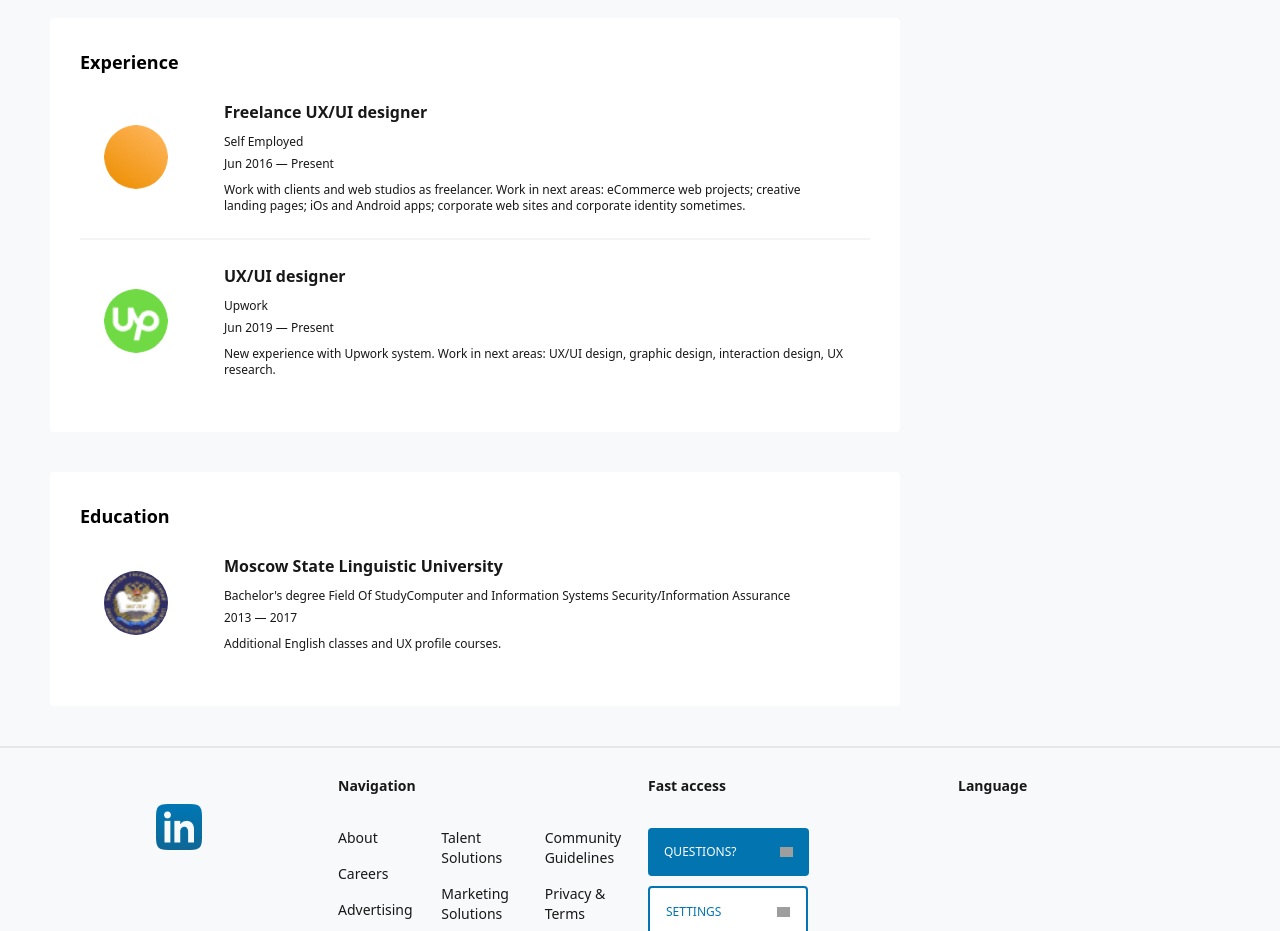
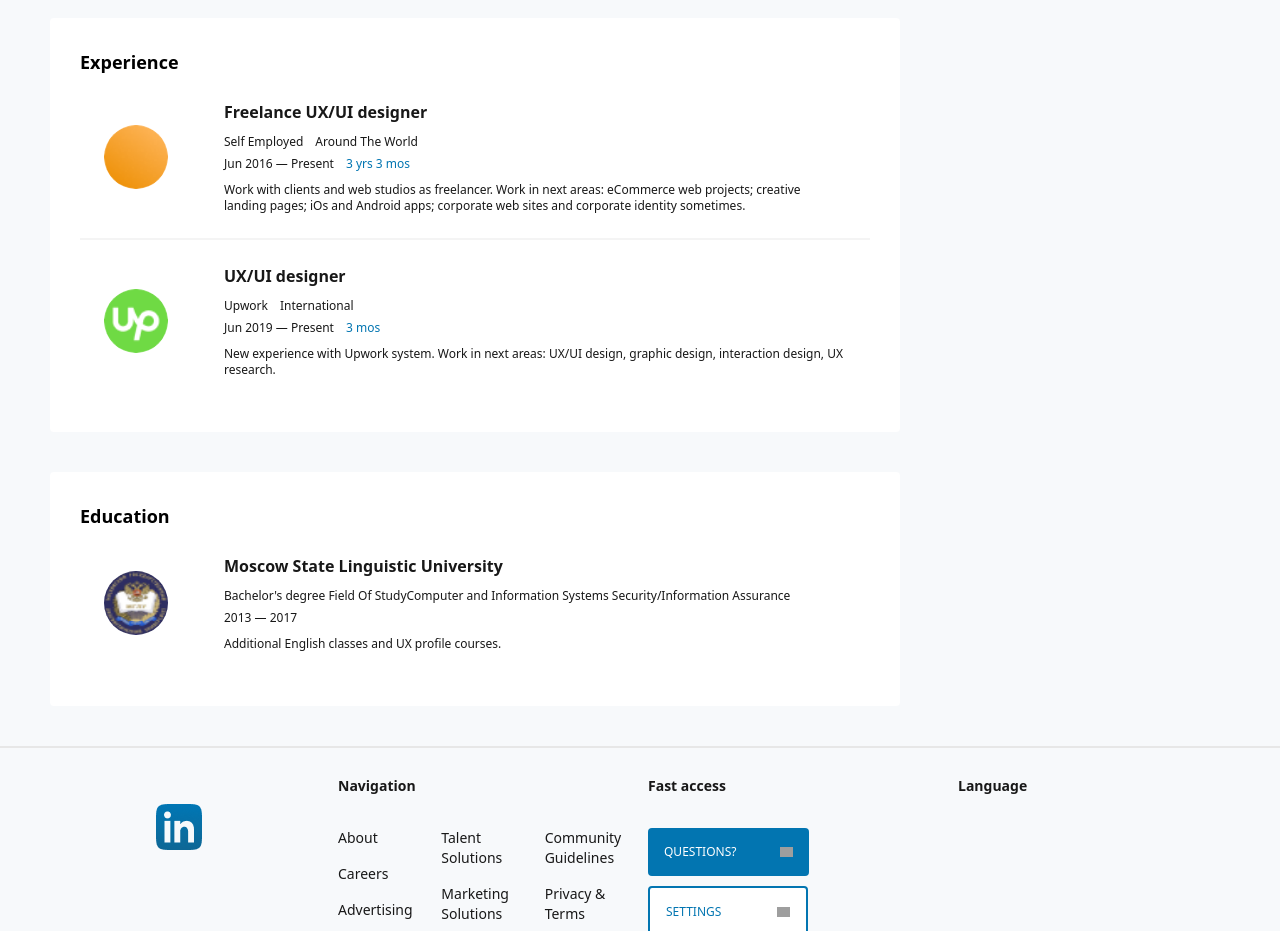
Before and after one commit to dilaraisik/linkedln-redesign, a React (Create React App) app: page / in a window 1280 px wide. Shown: the part 1460-2391 px from the top of the page. Built offline with nearby package versions, Linux system fonts and the light colour scheme; grey boxes are pictures that could not be loaded.

Commit message:
chore: add experince text

```diff
--- a/src/components/experience-card/index.js
+++ b/src/components/experience-card/index.js
@@ -1,8 +1,6 @@
 import React from 'react';
 import Experience1 from "../../assets/images/experience-1.png";
 import Experience2 from "../../assets/images/experience-2.png";
-
-
 
 function ExperienceCard() {
     return (
@@ -22,13 +20,19 @@ function ExperienceCard() {
                         <h4 className="text-textBlack font-bold mb-2 mr-6 hidden md:flex lg:mr-0 mb-2.5">
                             Freelance UX/UI designer
                         </h4>
-                        <p className="text-xs text-textBlack mb-1.5">Self Employed</p>
-                        <p className="text-xs text-textBlack mb-2.5">Jun 2016 — Present</p>
-                        <p className="text-xs text-textBlack">Work with clients and web studios as freelancer.  Work in next areas: eCommerce web projects; creative landing pages; iOs and Android apps; corporate web sites and corporate identity sometimes.</p>
+                        <div className="flex">
+                            <p className="text-xs text-textBlack mb-1.5">Self Employed</p>
+                            <p className="text-xs text-textBlack ml-3">Around The World</p>
+                        </div>
+                        <div className="flex">
+                            <p className="text-xs text-textBlack mb-2.5">Jun 2016 — Present</p>
+                            <p className="text-xs text-blue ml-3">3 yrs 3 mos</p>
+                        </div>
+                        <p className="text-xs text-textBlack">Work with clients and web studios as freelancer. Work in
+                            next areas: eCommerce web projects; creative landing pages; iOs and Android apps; corporate
+                            web sites and corporate identity sometimes.</p>
                     </div>
                 </div>
-
-
             </div>
             <div className="p-5 lg:p-6 flex flex-col">
                 <div className="flex items-center flex-1 flex-col md:flex-row">
@@ -44,13 +48,18 @@ function ExperienceCard() {
                         <h4 className="text-textBlack font-bold mb-2 mr-6 hidden md:flex lg:mr-0 mb-2.5">
                             UX/UI designer
                         </h4>
-                        <p className="text-xs text-textBlack mb-1.5">Upwork</p>
-                        <p className="text-xs text-textBlack mb-2.5">Jun 2019 — Present</p>
-                        <p className="text-xs text-textBlack">New experience with Upwork system. Work in next areas: UX/UI design, graphic design, interaction design, UX research.</p>
+                        <div className="flex">
+                            <p className="text-xs text-textBlack mb-1.5">Upwork</p>
+                            <p className="text-xs text-textBlack ml-3">International</p>
+                        </div>
+                        <div className="flex">
+                            <p className="text-xs text-textBlack mb-2.5">Jun 2019 — Present</p>
+                            <p className="text-xs text-blue ml-3">3 mos</p>
+                        </div>
+                        <p className="text-xs text-textBlack">New experience with Upwork system. Work in next areas:
+                            UX/UI design, graphic design, interaction design, UX research.</p>
                     </div>
                 </div>
-
-
             </div>
         </div>
     );
```
